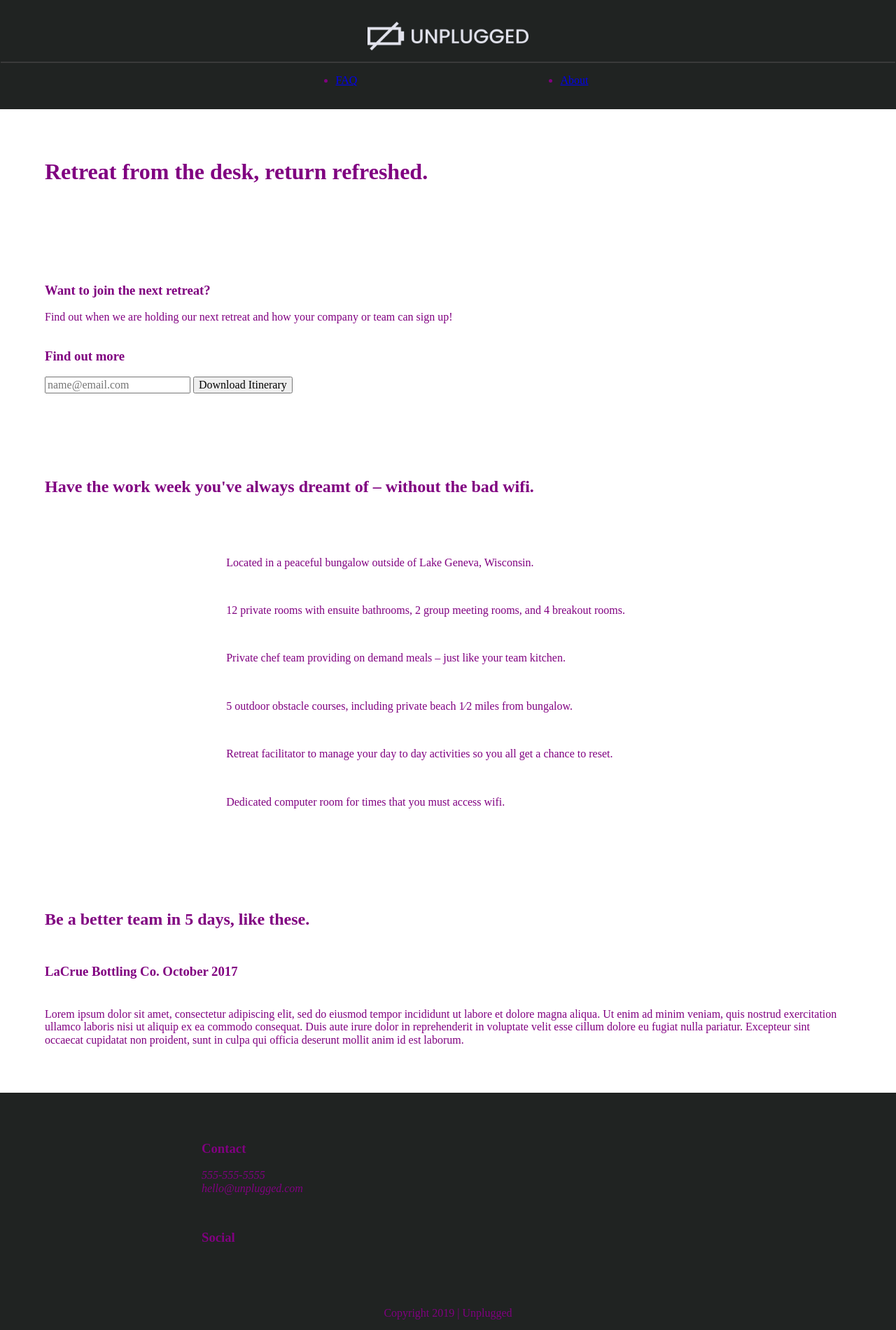
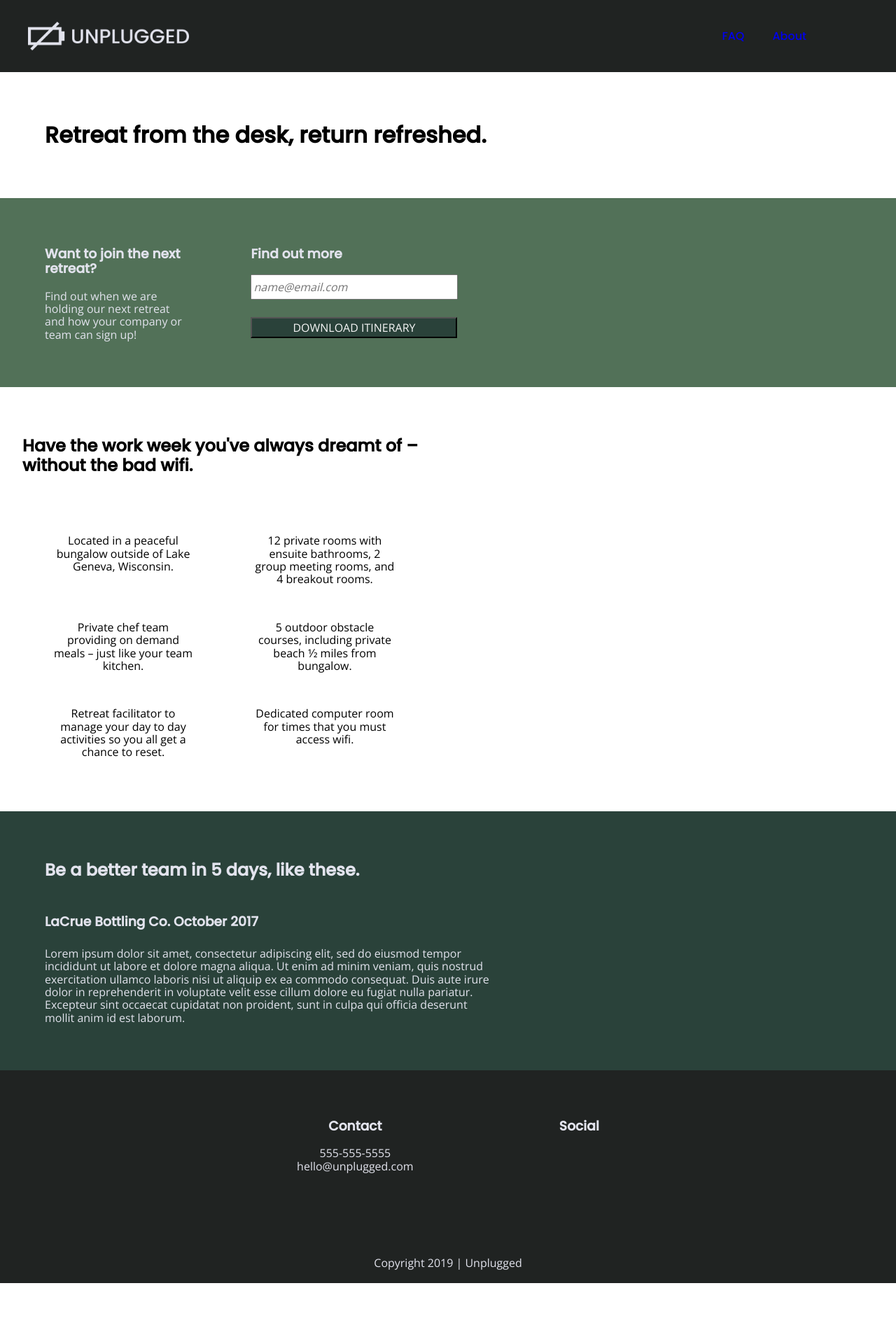
Before and after one commit to EvvyK/front-end-example, a website built with Parcel: page index.html in a window 1280 px wide. Shown: the whole page at 70% size. After the commit the page ends 1833 px from the top, so only its background shows below. Built offline with nearby package versions, Linux system fonts and the light colour scheme.

Commit message:
add media queries tablet

```diff
--- a/about/index.html
+++ b/about/index.html
@@ -18,10 +18,16 @@
 
   <link rel="stylesheet" href="../css/normalize.css">
   <link rel="stylesheet" href="../css/main.css">
-
+  <link rel="preconnect" href="https://fonts.googleapis.com">
+  <link rel="preconnect" href="https://fonts.gstatic.com" crossorigin>
+  <link href="https://fonts.googleapis.com/css2?family=Open+Sans&family=Poppins:wght@500&display=swap" rel="stylesheet">
   <meta name="theme-color" content="#fafafa">
 </head>
+
 <body>
+
+  <!-- Add your site or application content here -->
+
   <header>
     <div class="content-wrapper">
       <figure>
@@ -30,18 +36,21 @@
       <div class="header-divider"></div>
       <nav>
         <ul>
-          <li><a href="../index.html">Home</a></li>
-          <li><a href="../faq/index.html">FAQ</a></li>
+          <li><a href="../index.html" target="_blank">Home</a></li>
+          <li><a href="../faq/index.html" target="_blank">FAQ</a></li>
         </ul>
       </nav>
     </div>
   </header>
+  <main>
     <section class="mission">
       <div class="content-wrapper">
         <div class="mission-content">
           <h1>Our mission &ndash; we want to make you the team you always wanted to be.</h1>
+          <article>
             <p>Lorem ipsum dolor sit amet, consectetur adipiscing elit, sed do eiusmod tempor incididunt ut labore et dolore magna aliqua. Ut enim ad minim veniam, quis nostrud exercitation ullamco laboris nisi ut aliquip ex ea commodo consequat. Duis aute irure dolor in reprehenderit in voluptate velit esse cillum dolore eu fugiat nulla pariatur. Excepteur sint occaecat cupidatat non proident, sunt in culpa qui officia deserunt mollit anim id est laborum.</p>
             <p>Lorem ipsum dolor sit amet, consectetur adipiscing elit, sed do eiusmod tempor incididunt ut labore et dolore magna aliqua. Ut enim ad minim veniam, quis nostrud exercitation ullamco laboris nisi ut aliquip ex ea commodo consequat. Duis aute irure dolor in reprehenderit in voluptate velit esse cillum dolore eu fugiat nulla pariatur. Excepteur sint occaecat cupidatat non proident, sunt in culpa qui officia deserunt mollit anim id est laborum.</p>
+          </article>
         </div>
       </div>
     </section>
@@ -52,26 +61,32 @@
     </section>
     <section class="contact-section">
       <div class="content-wrapper">
-      <h2>Contact us, because you all need this.</h2>
+        <h1>Contact us, because you all need this.</h1>
+        <div class="features-items">
+          <article>
             <h3> General Information</h3>
             <address>333 Main St. Lake Geneva, WI 53147</address>
             <address>555-555-5555</address>
             <address>hello@unplugged.com</address>
+          </article>
+          <article>
             <h3>Chat with a Facilitator</h3>
             <address>555-555-5556</address>
             <address>facilitator@unplugged.com</address>
+          </article>
+        </div>
       </div>
     </section>
+  </main>
   <footer>
     <div class="content-wrapper">
       <div class="footer-content">
         <div class="contact">
-          <h3>Contact</h4>
+          <h3>Contact</h3>
           <address>
             555-555-5555 <br>
             hello@unplugged.com
           </address>
-        </div>
         </div>
         <div class="social">
           <h3>Social</h3>
@@ -84,13 +99,11 @@
       </div>
     </div>
     <div class="copyright">Copyright 2019 | Unplugged</div>
-
   </footer>
 
-
-  <script src="../js/vendor/modernizr-3.11.2.min.js"></script>
-  <script src="../js/plugins.js"></script>
-  <script src="../js/main.js"></script>
+  <script src="js/vendor/modernizr-3.11.2.min.js"></script>
+  <script src="js/plugins.js"></script>
+  <script src="js/main.js"></script>
 
   <!-- Google Analytics: change UA-XXXXX-Y to be your site's ID. -->
   <script>
--- a/css/main.css
+++ b/css/main.css
@@ -12,9 +12,12 @@
    ========================================================================== */
 
 html {
-  color: purple;
   font-size: 1em;
   line-height: 1.4;
+  font-family: 'Open Sans', sans-serif;
+}
+nav, h1, h2, h3, h4 {
+  font-family: 'Poppins', sans-serif;
 }
 
 /*
@@ -124,8 +127,17 @@ header nav ul {
   width: 100%;
   display: flex;
   justify-content: space-around;
+  list-style: none;
+  color: #e2e3ed;
+  padding: 0;
 }
 
+header nav a {
+  text-decoration: none;
+}
+header nav a:visited {
+  color: #e2e3ed;
+}
 .content-wrapper {
   width: 90%;
   margin: 50px 0;
@@ -133,10 +145,12 @@ header nav ul {
   flex-flow: row wrap;
 }
 footer {
-  flex-direction: column;
+  color: #e2e3ed;
+  text-align: center;
 }
 footer .content-wrapper {
   width: 55%;
+  justify-content: center;
 }
 footer p {
   margin: 0;
@@ -156,6 +170,7 @@ footer .social p {
 }
 footer .copyright {
   margin: 20px;
+  width: 90%;
 }
 /* ==========================================================================
    HOME PAGE STYLES
@@ -170,9 +185,28 @@ aside {
   justify-content: center;
   align-items: center;
   flex-flow: row wrap;
+  background-color: #527158;
+  color: #e2e3ed;
+}
+.form {
+  display: flex;
+  flex-flow: column;
 }
 .form, .form-description {
   width: 100%;
+}
+.input {
+  width: 288px;
+  font-style: italic;
+  height: 30px;
+}
+.btn {
+  margin-top: 25px;
+  background-color: #2a423a;
+  color: whitesmoke;
+  text-transform: uppercase;
+  width: 295px;
+  height: 30px;
 }
 .features, .features-items {
   display: flex;
@@ -200,6 +234,8 @@ aside {
   display: flex;
   justify-content: center;
   flex-flow: row wrap;
+  background: #2a423a;
+  color: #e2e3ed;
 }
 .reviews h2 {
   width: 88%;
@@ -218,11 +254,31 @@ aside {
   justify-content: center;
   align-items: center;
   flex-flow: row wrap;
+  background-color: #527158;
+  color: #e2e3ed;
 }
-.contact {
+.mission article {
+  display: flex;
+  width: 100%;
+  flex-flow: row wrap;
+  justify-content: space-between;
+}
+.contact-section {
+  display: flex;
   justify-content: center;
   align-items: center;
   flex-flow: row wrap;
+  background: #2a423a;
+  color: #e2e3ed;
+}
+.contact-section .features-items{
+  justify-content: left;
+}
+.contact-section article {
+  width: 75%;
+}
+address {
+  font-style: normal;
 }
 /* ==========================================================================
    FAQ STYLES
@@ -232,6 +288,12 @@ aside {
   justify-content: center;
   align-items: center;
   flex-flow: row wrap;
+}
+.faq-content {
+  display: flex;
+  flex-flow: row wrap;
+  gap: 10%;
+  align-items: start;
 }
 .faq .content-wrapper {
   display: flex;
@@ -323,13 +385,95 @@ aside {
 }
 
 /* ==========================================================================
-   EXAMPLE Media Queries for Responsive Design.
-   These examples override the primary ('mobile first') styles.
-   Modify as content requires.
+    M E D I A  Q U E R I E S
    ========================================================================== */
 
-@media only screen and (min-width: 35em) {
-  /* Style adjustments for viewports that meet the condition */
+@media only screen and (min-width: 768px) {
+  /* Tablet Styles */
+  header {
+    display: flex;
+    justify-content: space-between;
+  }
+  header .content-wrapper {
+    display: flex;
+    justify-content: space-between;
+  }
+  .header-divider {
+    display: none;
+  }
+  header nav {
+    width: auto;
+  }
+  header nav ul {
+    display: flex;
+    justify-content: right;
+    gap: 40px;
+  }
+  aside .content-wrapper {
+    display: flex;
+    justify-content: center;
+    align-items: baseline;
+    flex-flow: nowrap;
+  }
+  .form {
+    display: flex;
+    flex-flow: column;
+  }
+  aside .form-description {
+    width: 280px;
+    text-align: start;
+    margin-right: 86px;
+  }
+  .features {
+    width: 640px;
+  }
+  .features-items {
+    display: flex;
+    justify-content:space-around;
+    align-items: baseline;
+    flex-flow: row wrap;
+    width: 100%;
+  }
+  .features article {
+    flex-basis: 200px;
+  }
+  .features-item-description {
+    width: 200px;
+    text-align: center;
+  }
+  .reviews article {
+    display: flex;
+    justify-content: space-around;
+    width: 640px;
+  }
+  .footer-content {
+    display: flex;
+    align-items: baseline;
+    justify-content: space-around;
+    width: 640px;
+  }
+  .contact-section .features-items {
+    justify-content: space-between;
+  }
+  .contact-section article {
+    width: 50%;
+  }
+  .mission p {
+    width: 40%;
+  }
+  .faq .content-wrapper {
+    justify-content: space-between;
+}
+  .faq-content article {
+    flex-basis: 40%;
+  }
+  .faq h1 {
+    width: 100%;
+}
+}
+
+@media only screen and (min-width: 1200px) {
+  /*Desktop Styles*/
 }
 
 @media print,
--- a/index.html
+++ b/index.html
@@ -18,7 +18,9 @@
 
   <link rel="stylesheet" href="css/normalize.css">
   <link rel="stylesheet" href="css/main.css">
-
+  <link rel="preconnect" href="https://fonts.googleapis.com">
+  <link rel="preconnect" href="https://fonts.gstatic.com" crossorigin>
+  <link href="https://fonts.googleapis.com/css2?family=Open+Sans&family=Poppins:wght@500&display=swap" rel="stylesheet">
   <meta name="theme-color" content="#fafafa">
 </head>
 
@@ -55,10 +57,9 @@
         </div>
         <div class="form">
           <h3>Find out more</h3>
-          <input type="text" placeholder="name@email.com" name="mail" required>
-          <input type="button" value="Download Itinerary">
+          <input type="text" placeholder="name@email.com" name="mail" required class="input"/>
+          <input type="button" value="download itinerary" class="btn"/>
         </div>
-      </div>
       </div>
     </aside>
     <section class="features">
@@ -107,12 +108,16 @@
       <div class="content-wrapper">
         <h2>Be a better team in 5 days, like these.</h2>
         <!--image placeholder-->
-        <h3>LaCrue Bottling Co. October 2017</h3>
-        <p>Lorem ipsum dolor sit amet, consectetur adipiscing elit, sed do eiusmod tempor incididunt ut labore et
+        <article>
+          <div>
+            <h3>LaCrue Bottling Co. October 2017</h3>
+            <p>Lorem ipsum dolor sit amet, consectetur adipiscing elit, sed do eiusmod tempor incididunt ut labore et
           dolore magna aliqua. Ut enim ad minim veniam, quis nostrud exercitation ullamco laboris nisi ut aliquip ex
           ea commodo consequat. Duis aute irure dolor in reprehenderit in voluptate velit esse cillum dolore eu
           fugiat nulla pariatur. Excepteur sint occaecat cupidatat non proident, sunt in culpa qui officia deserunt
           mollit anim id est laborum.</p>
+          </div>
+        </article>
       </div>
     </section>
   </main>
```
Also changed, not shown: faq/index.html (+20 -12 lines). Lines whose indentation alone changed are shown as unchanged.
